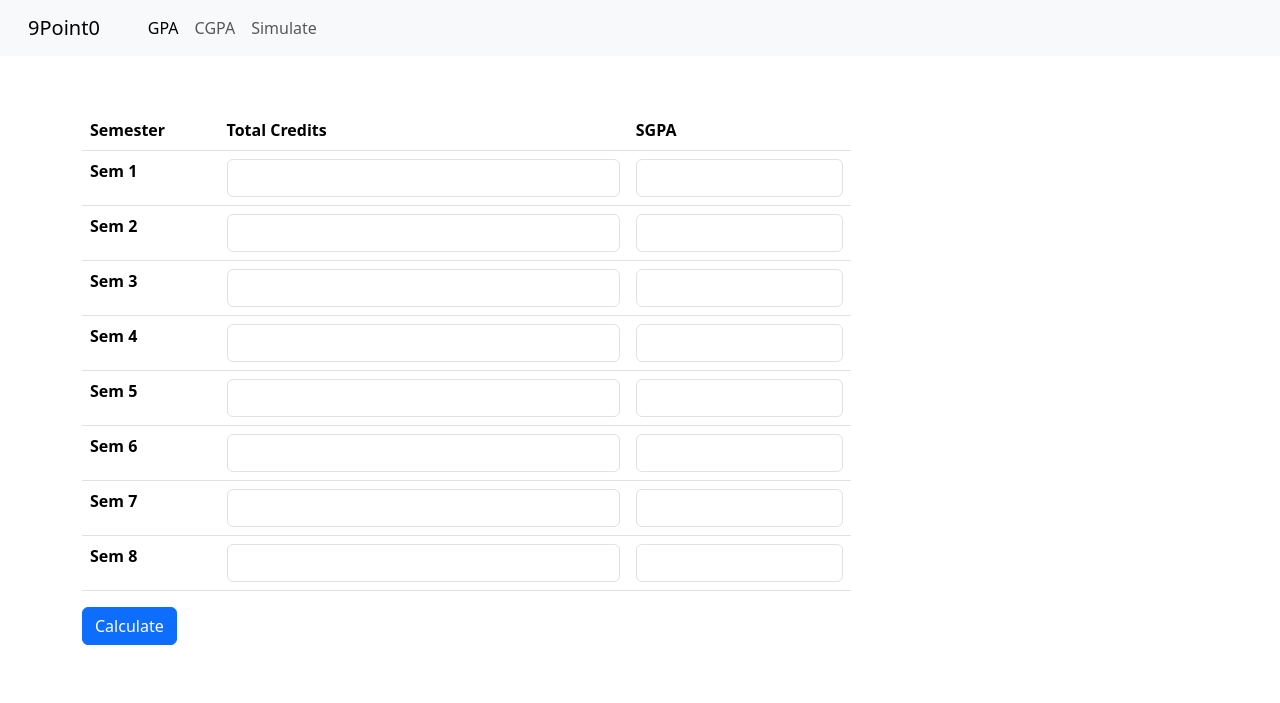
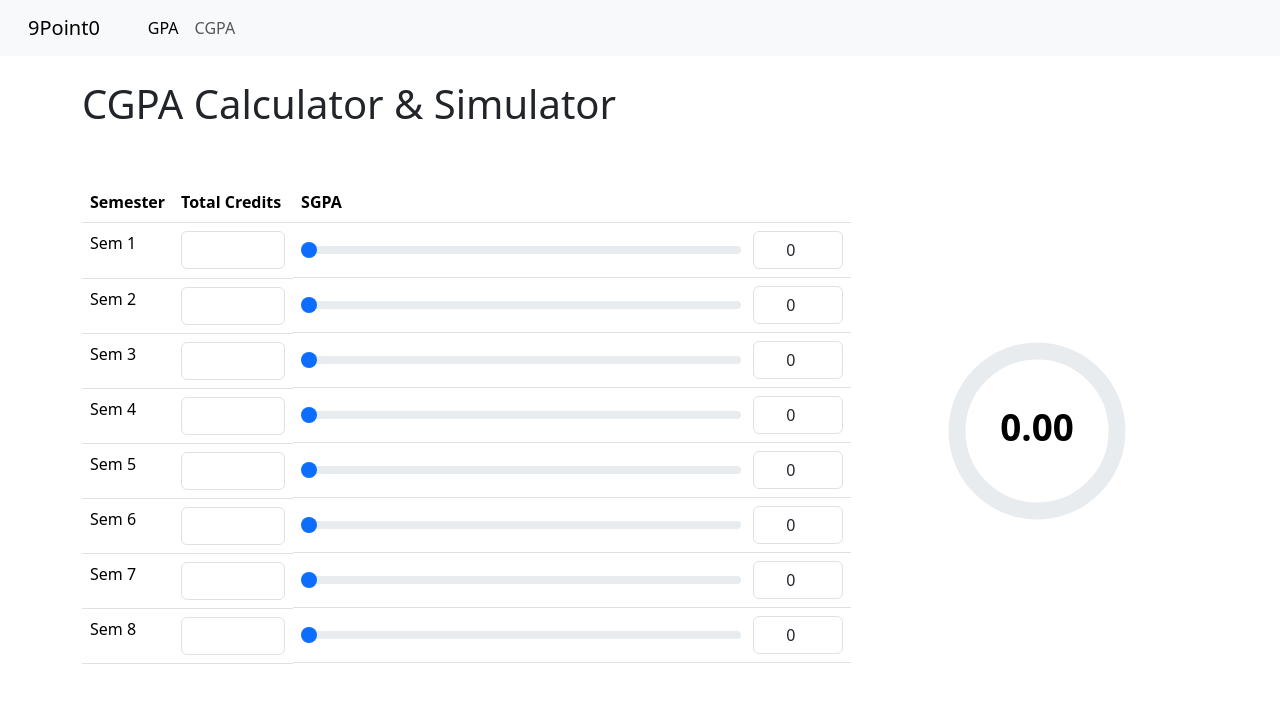
Before and after one commit to vj031206/9Point0, a Flask app: page /cgpa in a window 1280 px wide. Shown: the top 703 px of the page. Run offline with Flask 3, Linux system fonts and the light colour scheme.

Commit message:
Version 1

```diff
--- a/app.py
+++ b/app.py
@@ -53,9 +53,5 @@ def cgpa():
         sgpa_list=sgpa_list
     )
 
-@app.route('/simulate')
-def simulate():
-    return render_template('simulate.html')
-
 if __name__ == '__main__':
     app.run(debug=True)
--- a/static/css/styles.css
+++ b/static/css/styles.css
@@ -4,10 +4,11 @@
     align-items: flex-start;
     padding-top: 50px;
     padding-left: 50px;
+    margin-left: 70px;
 }
 
 .sgpa-left {
-    flex: 2;
+    flex: 1.7;
 }
 
 .sgpa-right {
@@ -45,6 +46,16 @@
     flex: 0 0 40%;
 }
 
+.sem-cell{
+    width: 90px;
+    margin-right: 40px;
+}
+
+.credits-cell{
+    width: 120px;
+    padding: auto;
+}
+
 .cgpa-right {
     flex: 1;
     display: flex;
@@ -63,6 +74,19 @@
     align-items: center;
 }
 
+.sgpa-cell {
+    display: flex;
+    align-items: center;
+    gap: 12px;
+}
+
 .sgpa-slider {
-    width: 100%;
+    flex: 1;
+    margin: 0;
+    padding: 0;
 }
+
+.sgpa-input {
+    width: 90px;
+    text-align: center;
+}
--- a/static/js/scripts.js
+++ b/static/js/scripts.js
@@ -1,67 +1,84 @@
-function addRow() {
-    const tbody = document.querySelector("#sgpa-table tbody");
-    const addRowBtn = tbody.lastElementChild;
+document.addEventListener("DOMContentLoaded", () => {
+    const sliders = document.querySelectorAll(".sgpa-slider");
+    const inputs  = document.querySelectorAll(".sgpa-input");
+    const hiddens = document.querySelectorAll(".sgpa-hidden");
 
-    const row = document.createElement("tr");
+    sliders.forEach((slider, i) => {
+        slider.addEventListener("input", () => {
+            inputs[i].value  = slider.value;
+            hiddens[i].value = slider.value;
+        });
+    });
 
-    row.innerHTML = `
-        <td>
-            <input type="text" name="course[]" class="form-control" placeholder="Course Name">
-        </td>
-        <td>
-            <select name="grade[]" class="form-select">
-                <option value="">Select a grade</option>
-                <option value="A+">A+</option>
-                <option value="A">A</option>
-                <option value="B">B</option>
-                <option value="C">C</option>
-                <option value="D">D</option>
-                <option value="F">F</option>
-            </select>
-        </td>
-        <td>
-            <input type="number" placeholder="Credits" name="credits[]" class="form-control" min="1" step="1">
-        </td>
-        <td>
-            <button type="button" class="btn-close" onclick="removeRow(this)"></button>
-        </td>
-    `;
+    inputs.forEach((input, i) => {
+        input.addEventListener("input", () => {
+            let val = Math.min(10, Math.max(0, input.value || 0));
+            sliders[i].value = val;
+            hiddens[i].value = val;
+        });
+    });
+});
 
-    tbody.insertBefore(row, addRowBtn);
+function updateRing(value) {
+    const ring = document.querySelector(".sgpa-ring");
+    const circle = ring.querySelector(".progress-circle");
+    const text = ring.querySelector(".sgpa-text");
+
+    const max = parseFloat(ring.dataset.max);
+    const radius = 80;
+    const circumference = 2 * Math.PI * radius;
+
+    const percent = Math.min(value / max, 1);
+    const offset = circumference * (1 - percent);
+
+    circle.style.strokeDasharray = circumference;
+    circle.style.strokeDashoffset = offset;
+
+    if (value >= 8) circle.style.stroke = "#28a745";
+    else if (value >= 6) circle.style.stroke = "#ffc107";
+    else circle.style.stroke = "#dc3545";
+
+    text.textContent = value.toFixed(2);
 }
 
-function removeRow(button) {
-    button.closest("tr").remove();
+function calculateCGPA() {
+    const creditInputs = document.querySelectorAll("input[name='credits[]']");
+    const sgpaInputs = document.querySelectorAll(".sgpa-hidden");
+
+    let totalWeighted = 0;
+    let totalCredits = 0;
+
+    creditInputs.forEach((creditInput, i) => {
+        const c = parseFloat(creditInput.value);
+        const s = parseFloat(sgpaInputs[i].value);
+
+        if (!isNaN(c) && !isNaN(s)) {
+            totalWeighted += c * s;
+            totalCredits += c;
+        }
+    });
+
+    const cgpa = totalCredits ? totalWeighted / totalCredits : 0;
+    updateRing(cgpa);
 }
 
-document.addEventListener("DOMContentLoaded", () => {
-    const sliders = document.querySelectorAll(".sgpa-slider");
-    const sgpaVals = [];
-    const numSems = sliders.length;
+document.addEventListener("input", (e) => {
+    const cell = e.target.closest(".sgpa-cell");
+    if (!cell) return;
 
-    const cgpaCircle = document.querySelector(".simulate-right .progress-circle");
-    const cgpaText = document.querySelector(".simulate-right .sgpa-text");
+    const slider = cell.querySelector(".sgpa-slider");
+    const input  = cell.querySelector(".sgpa-input");
+    const hidden = cell.querySelector(".sgpa-hidden");
 
-    function updateCGPA() {
-        let sum = 0;
-        sliders.forEach((s, i) => {
-            const val = parseFloat(s.value);
-            sgpaVals[i] = val;
-            document.getElementById(`sgpa-val-${i}`).textContent = val.toFixed(2);
-            sum += val;
-        });
-        const cgpa = (sum / numSems).toFixed(2);
-        cgpaText.textContent = cgpa;
-
-        const radius = parseFloat(cgpaCircle.getAttribute('r'));
-        const circumference = 2 * Math.PI * radius;
-        const offset = circumference * (1 - cgpa / 10);
-        cgpaCircle.style.strokeDashoffset = offset;
+    if (e.target === input) {
+        hidden.value = input.value;
+        calculateCGPA();
+        return;
     }
 
-    sliders.forEach(s => {
-        s.addEventListener("input", updateCGPA);
-    });
-
-    updateCGPA();
+    if (e.target === slider) {
+        input.value = slider.value;
+        hidden.value = slider.value;
+        calculateCGPA();
+    }
 });
--- a/templates/cgpa.html
+++ b/templates/cgpa.html
@@ -4,6 +4,7 @@
 {% endblock %}
 
 {% block body %}
+<h1 class="container my-4">CGPA Calculator & Simulator</h1>
 <div class="container my-4 cgpa-wrapper d-flex align-items-center gap-4">
     <div class="cgpa-left flex-grow-1">
         <form action="/cgpa" method="POST">
@@ -18,27 +19,38 @@
                 <tbody>
                     {% for i in range(8) %}
                     <tr>
-                            <td><strong>Sem {{ i + 1 }}</strong></td>
-                            <td>
+                        <td class="sem-cell">Sem {{ i + 1 }}</td>
+                        <td class="credits-cell">
                             <input type="number" name="credits[]" class="form-control" min="1" step="1" value="{{ credits[i] if credits }}">
                         </td>
-                            <td>
-                                <input type="number" name="sgpa[]" class="form-control" min="0" max="10" step="0.01" value="{{ sgpa_list[i] if sgpa_list }}">
+                        <td class="sgpa-cell">
+                            <input type="range"
+                                min="0" max="10" step="0.01"
+                                value="{{ sgpa_list[i] if sgpa_list else 0 }}"
+                                class="form-range sgpa-slider">
+
+                            <input type="number"
+                                min="0" max="10" step="0.01" inputmode="decimal"
+                                value="{{ sgpa_list[i] if sgpa_list else 0 }}"
+                                class="form-control sgpa-input">
+
+                            <input type="hidden"
+                                name="sgpa[]"
+                                value="{{ sgpa_list[i] if sgpa_list else 0 }}"
+                                class="sgpa-hidden">
                         </td>
+
                     </tr>
                     {% endfor %}
                 </tbody>
             </table>
-                <button type="submit" class="btn btn-primary">Calculate</button>
         </form>
     </div>
 
     {% from 'ring.html' import render_ring %}
 
     <div class="cgpa-right">
-        {% if cgpa is not none %}
-            {{ render_ring(cgpa) }}
-        {% endif %}
+        {{ render_ring() }}
     </div>
 
 </div>
--- a/templates/layout.html
+++ b/templates/layout.html
@@ -23,9 +23,6 @@
                         <li class="nav-item">
                             <a class="nav-link" href="/cgpa">CGPA</a>
                         </li>
-                        <li class="nav-item">
-                            <a class="nav-link" href="/simulate">Simulate</a>
-                        </li>
                     </ul>
                 </div>
             </div>
--- a/templates/ring.html
+++ b/templates/ring.html
@@ -1,43 +1,20 @@
-{% macro render_ring(value, max_value=10) %}
-{% set percent = (value / max_value) * 100 %}
-{% set radius = 80 %}
-{% set circumference = 2 * 3.1416 * radius %}
-{% set offset = circumference * (1 - percent / 100) %}
-
-{% if value >= 8 %}
-    {% set color = '#28a745' %}
-{% elif value >= 6 %}
-    {% set color = '#ffc107' %}
-{% else %}
-    {% set color = '#dc3545' %}
-{% endif %}
-
-<svg class="sgpa-ring" viewBox="0 0 200 200">
-    <circle cx="100" cy="100" r="{{ radius }}"
+{% macro render_ring(id="cgpa-ring", max_value=10) %}
+<svg class="sgpa-ring" viewBox="0 0 200 200" data-max="{{ max_value }}">
+    <circle cx="100" cy="100" r="80"
             stroke="#e9ecef"
             stroke-width="17"
             fill="none"/>
-    <circle cx="100" cy="100" r="{{ radius }}"
-            stroke="{{ color }}"
+
+    <circle cx="100" cy="100" r="80"
+            stroke="#28a745"
             stroke-width="17"
             fill="none"
-            stroke-dasharray="{{ circumference }}"
-            stroke-dashoffset="{{ circumference }}"
+            stroke-dasharray="502"
+            stroke-dashoffset="502"
             stroke-linecap="round"
             transform="rotate(-90 100 100)"
             class="progress-circle"/>
-    <text x="100" y="100" class="sgpa-text">{{ value }}</text>
+
+    <text x="100" y="100" class="sgpa-text">0.00</text>
 </svg>
-
-<script>
-document.addEventListener("DOMContentLoaded", () => {
-    const circle = document.querySelector(".progress-circle");
-    if (circle) {
-        const finalOffset = parseFloat("{{ offset }}");
-        setTimeout(() => {
-            circle.style.strokeDashoffset = finalOffset;
-        }, 100);
-    }
-});
-</script>
 {% endmacro %}
--- a/templates/sgpa.html
+++ b/templates/sgpa.html
@@ -4,8 +4,8 @@
 {% endblock %}
 
 {% block body %}
+<h1 class="container my-4">SGPA Calculator</h1>
 <div class="container my-4 sgpa-wrapper">
-
     <div class="sgpa-left">
             <form action="/sgpa" method="POST">
                 <table class="table" id="sgpa-table">
```
Also changed, not shown: templates/index.html (+55 -6 lines), templates/simulate.html (deleted, +0 -43 lines). Lines whose indentation alone changed are shown as unchanged.
